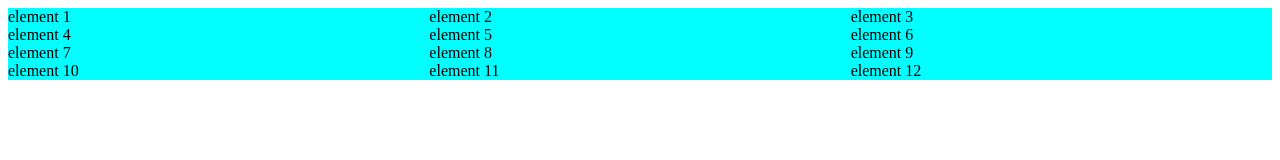
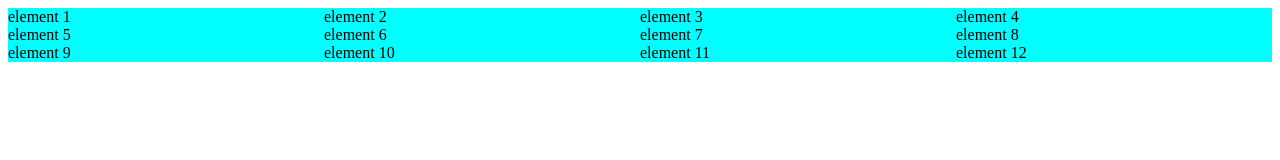
Before and after one commit to wr3dny/Small_Parts_For_Websites, a plain HTML site: page index.html in a window 1280 px wide. Drawn offline with Linux system fonts and the light colour scheme.

Commit message:
on on on

```diff
--- a/index.html
+++ b/index.html
@@ -9,18 +9,18 @@
 </head>
 <body>
     <main class="main_grid">
-        <div>element 1</div>
-        <div>element 2</div>
-        <div>element 3</div>
-        <div>element 4</div>
-        <div>element 5</div>
-        <div>element 6</div>
-        <div>element 7</div>
-        <div>element 8</div>
-        <div>element 9</div>
-        <div>element 10</div>
-        <div>element 11</div>
-        <div>element 12</div>
+        <div id="elem1">element 1</div>
+        <div id="elem2">element 2</div>
+        <div id="elem3">element 3</div>
+        <div id="elem4">element 4</div>
+        <div id="elem5">element 5</div>
+        <div id="elem6">element 6</div>
+        <div id="elem7">element 7</div>
+        <div id="elem8">element 8</div>
+        <div id="elem9">element 9</div>
+        <div id="elem10">element 10</div>
+        <div id="elem11">element 11</div>
+        <div id="elem12">element 12</div>
     </main>
 </body>
 </html>
--- a/styles/style.css
+++ b/styles/style.css
@@ -1,9 +1,59 @@
 .main_grid {
     display: grid;
-    grid-template-columns: 1fr 1fr 1fr;
-    grid-template-rows: 1fr 1fr 1fr 1fr;
+    grid-template-columns: 1fr 1fr 1fr 1fr;
+    grid-template-rows: 1fr 1fr 1fr;
     grid-template-areas:
-    ;
+        top-bar top-bar top-bar add
+        main main main add
+        footer footer footer add;
     background-color: aqua;
 
 }
+
+#elem1 {
+    grid-area: 'top-bar';
+}
+
+#elem2 {
+    grid-area: 'top-bard' ;
+}
+
+#elem3 {
+    grid-area: 'add';
+}
+
+#elem4 {
+    grid-area: 'add';
+}
+
+#elem5 {
+    grid-area: 'add';
+}
+
+#elem6 {
+    grid-area: 'footer';
+}
+
+#elem7 {
+    grid-area: 'top-bar';
+}
+
+#elem8 {
+    grid-area: 'main';
+}
+
+#elem9 {
+    grid-area: 'footer';
+}
+
+#elem10 {
+    grid-area: 'main';
+}
+
+#elem11 {
+    grid-area: 'footer';
+}
+
+#elem12 {
+    grid-area: 'main';
+}
```
